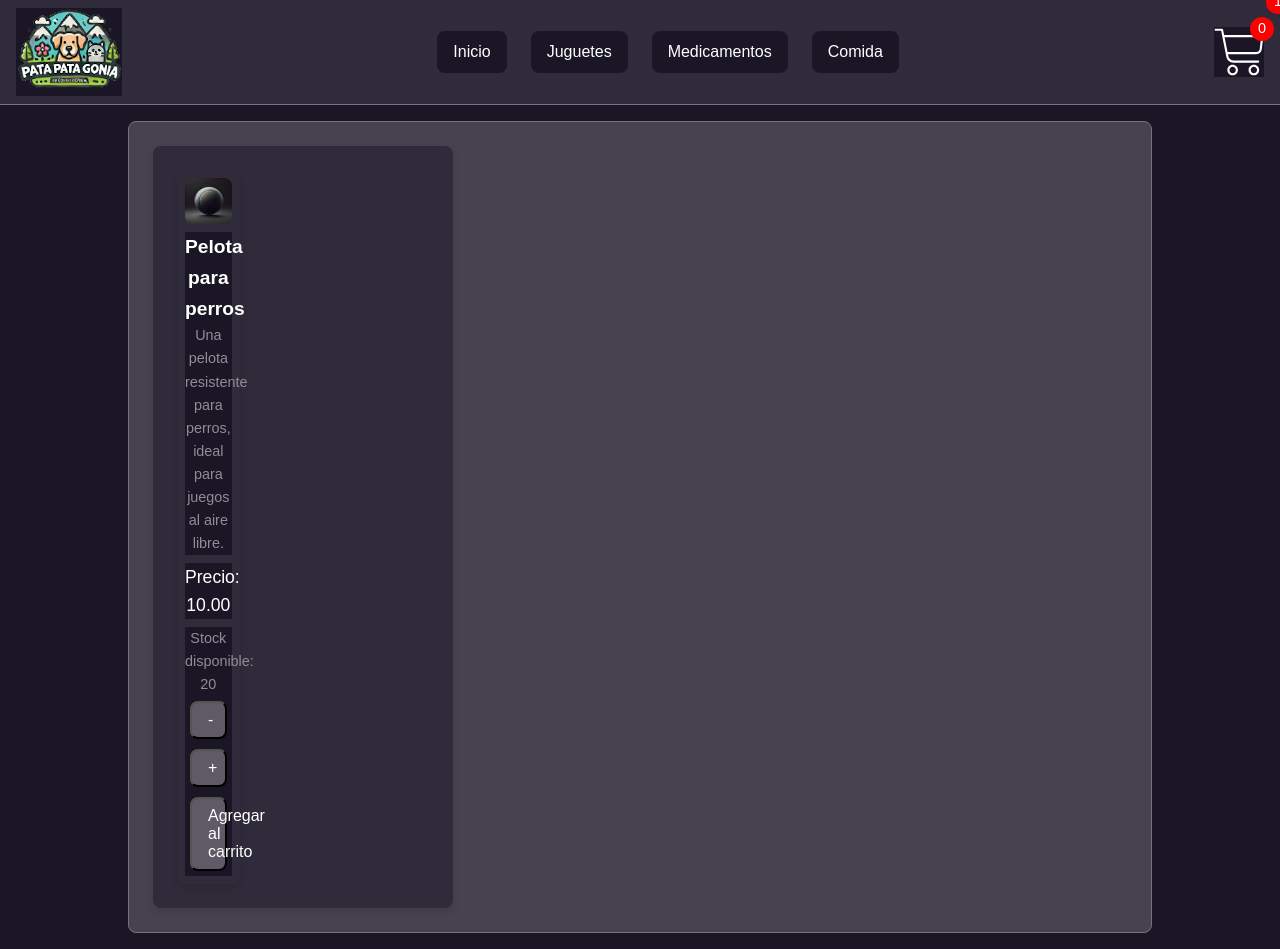
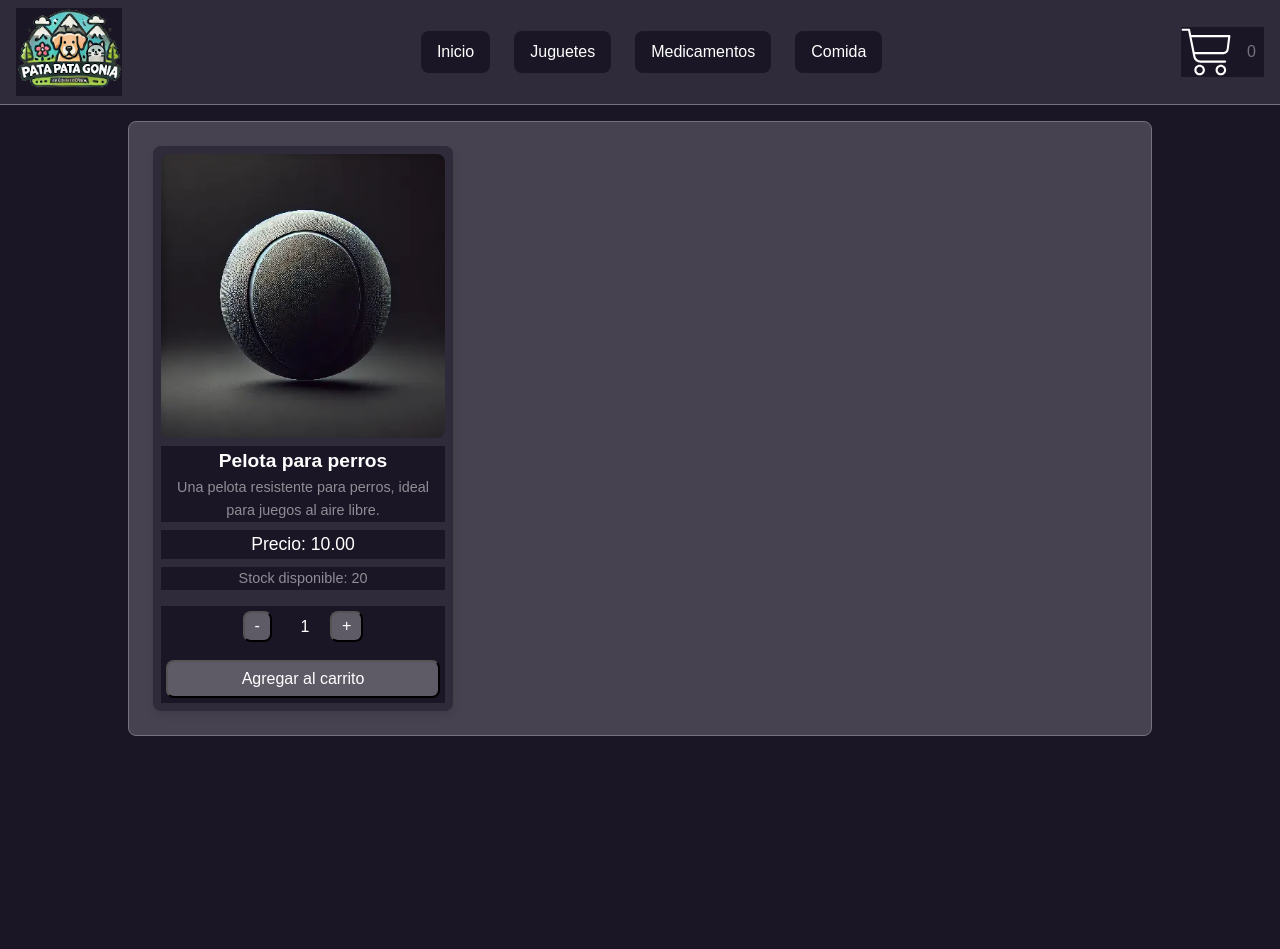
Before and after one commit to ElazarPimentel/react-pet-store, a React (Vite) app: page /item/1 in a window 1280 px wide. After the commit the page ends 800 px from the top, so only its background shows below. Built offline with nearby package versions, Linux system fonts and the light colour scheme.

Commit message:
feat(manejo-errores): agregado componente de error para manejar fallos de API y mostrar mensajes al usuario

```diff
--- a/src/components/ItemCount/ItemCount.jsx
+++ b/src/components/ItemCount/ItemCount.jsx
@@ -1,12 +1,23 @@
 // filename: src/components/ItemCount/ItemCount.jsx
 
-import { useState } from 'react';
+import { useState, useEffect } from 'react';
 
-export function ItemCount({ stock, initial, onAdd }) {
+export function ItemCount({ stock, initial, onAdd, productId }) {
      const [count, setCount] = useState(initial);
 
+     useEffect(() => {
+          const savedCount = localStorage.getItem(`itemCount-${productId}`);
+          if (savedCount) {
+               setCount(Number(savedCount));
+          }
+     }, [productId]);
+
+     useEffect(() => {
+          localStorage.setItem(`itemCount-${productId}`, count);
+     }, [count, productId]);
+
      const increaseCount = () => {
-          if (count < Math.floor(stock)) setCount(count + 1);
+          if (count < stock) setCount(count + 1);
      };
 
      const decreaseCount = () => {
@@ -15,11 +26,13 @@ export function ItemCount({ stock, initial, onAdd }) {
 
      return (
           <div className="item-count-container">
-               <button className="button count-button" onClick={decreaseCount}>-</button>
-               <span className="counter count-display">{count}</span>
-               <button className="button count-button" onClick={increaseCount}>+</button>
+               <div className="counter-controls">
+                    <button className="button count-button" onClick={decreaseCount}>-</button>
+                    <span className="counter count-display">{count}</span>
+                    <button className="button count-button" onClick={increaseCount}>+</button>
+               </div>
                <button
-                    className="button"
+                    className="button add-to-cart-button"
                     onClick={() => onAdd(count)}
                     disabled={count === 0}
                >
--- a/src/components/ItemDetail/ItemDetail.jsx
+++ b/src/components/ItemDetail/ItemDetail.jsx
@@ -2,21 +2,19 @@
 
 import { ItemCount } from '../ItemCount/ItemCount';
 
-export function ItemDetail({ name, description, price, imageUrl, stock }) {
+export function ItemDetail({ id, name, description, price, imageUrl, stock }) {
      const handleAdd = (quantity) => {
           console.log(`Added ${quantity} of ${name} to cart.`);
      };
 
      return (
           <div className="card">
-               <div className="card">
-                    <img src={imageUrl} alt={name} className="item-image" />
-                    <h2>{name}</h2>
-                    <p>{description}</p>
-                    <span className="item-price-display">Precio: {price}</span>
-                    <p className="item-stock">Stock disponible: {Math.floor(stock)}</p>
-                    <ItemCount stock={Math.floor(stock)} initial={1} onAdd={handleAdd} />
-               </div>
+               <img src={imageUrl} alt={name} className="item-image" />
+               <h2>{name}</h2>
+               <p>{description}</p>
+               <span className="item-price-display">Precio: {price}</span>
+               <p className="item-stock">Stock disponible: {Math.floor(stock)}</p>
+               <ItemCount stock={Math.floor(stock)} initial={1} onAdd={handleAdd} productId={id} />
           </div>
      );
 }
--- a/src/index.css
+++ b/src/index.css
@@ -21,7 +21,6 @@
     --btn-transition: background-color 0.3s ease;
     --img-width: 100%;
     --img-height-auto: auto;
-    --cart-background-color: red;
     --cart-color: white;
     --nav-button-spacing: 1.5rem;
     --button-margin: 5px;
@@ -90,18 +89,13 @@ body {
 }
 
 .counter {
-    position: absolute;
-    top: -10px;
-    right: -10px;
-    background-color: var(--cart-background-color);
-    color: var(--cart-color);
-    border-radius: 50%;
-    width: 1.5rem;
-    height: 1.5rem;
-    display: flex;
+    display: inline-flex;
     align-items: center;
     justify-content: center;
-    font-size: 0.9rem;
+    padding: 0.2rem 0.5rem;
+    color: var(--lighter-color);
+    border-radius: 50%;
+    margin-left: 0.5rem;
 }
 
 .card {
@@ -173,6 +167,31 @@ p {
     box-shadow: 0 4px 12px rgba(0, 0, 0, 0.2);
 }
 
+.item-count-container {
+    display: flex;
+    flex-direction: column;
+    align-items: center;
+    gap: 0.5rem;
+    margin-top: 1rem;
+}
+
+.counter-controls {
+    display: flex;
+    align-items: center;
+    justify-content: center;
+    gap: 0.5rem;
+}
+
+.count-button {
+    padding: var(--count-button-padding);
+    font-size: var(--count-display-font-size);
+}
+
+.count-display {
+    color: var(--lightest-color);
+
+}
+
 .not-found-container {
     text-align: center;
     margin-top: 2rem;
```
